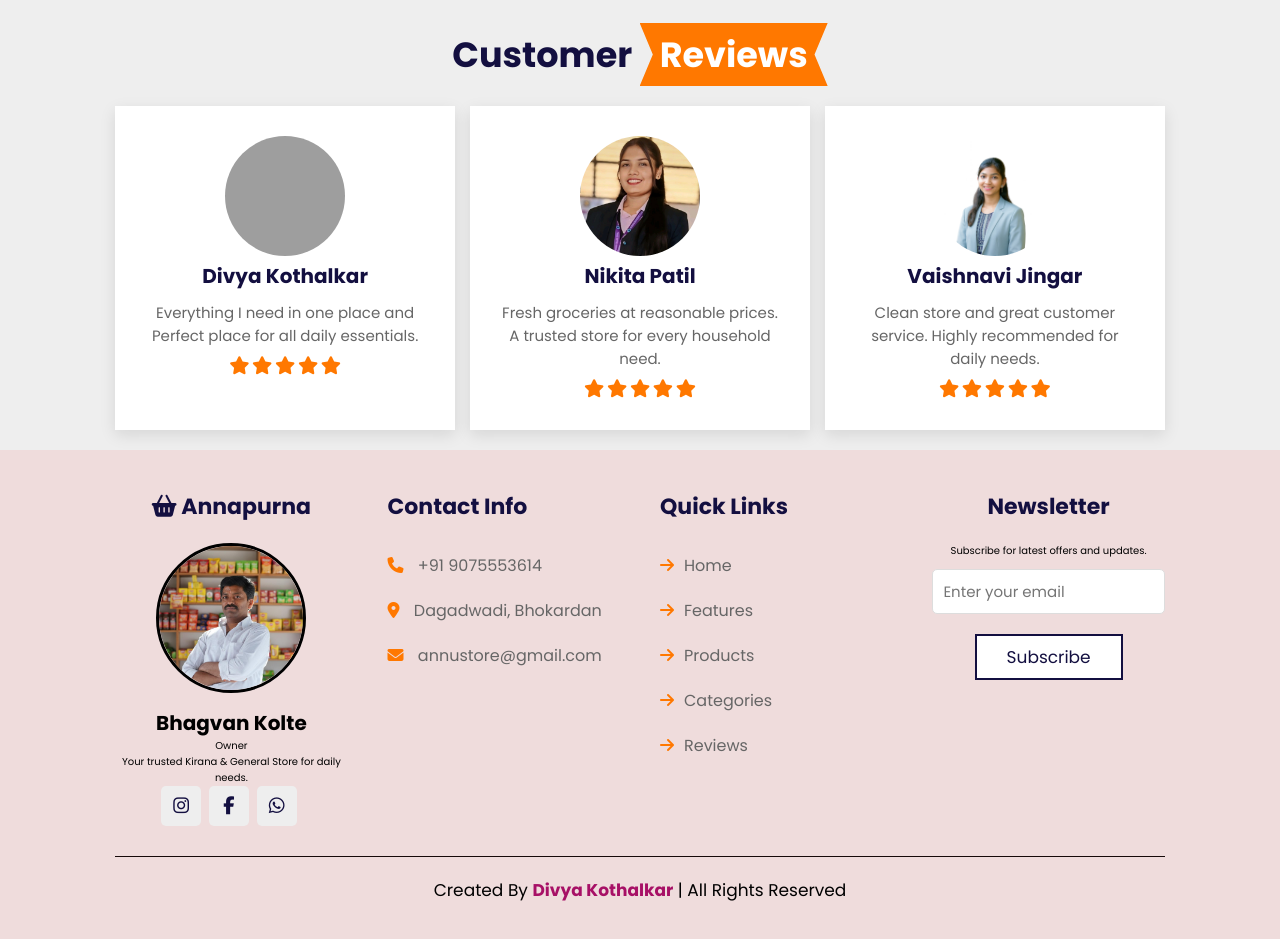
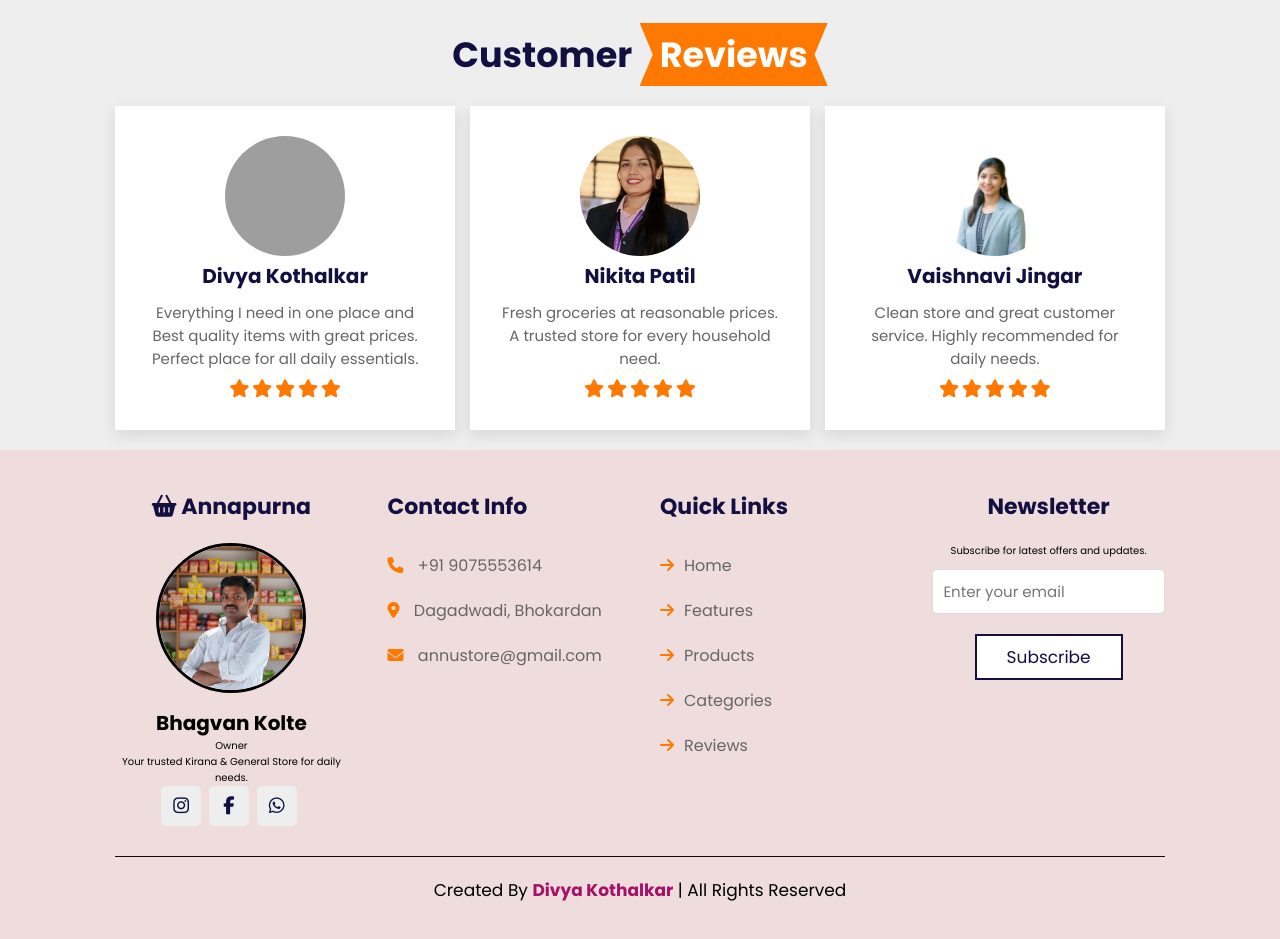
Before and after one commit to divyakothalkar1907/Kirana-General-Stores-Shop, a plain HTML site: page index.html in a window 1280 px wide. Shown: the part 3616-4555 px from the top of the page. Drawn offline with Linux system fonts and the light colour scheme; grey boxes are pictures that could not be loaded.

Commit message:
Update index.html

```diff
--- a/index.html
+++ b/index.html
@@ -307,6 +307,7 @@
         <h3>Divya Kothalkar</h3>
         <p>
         Everything I need in one place and
+        Best quality items with great prices.
         Perfect place for all daily essentials.
         </p>
         <div class="stars">
```
